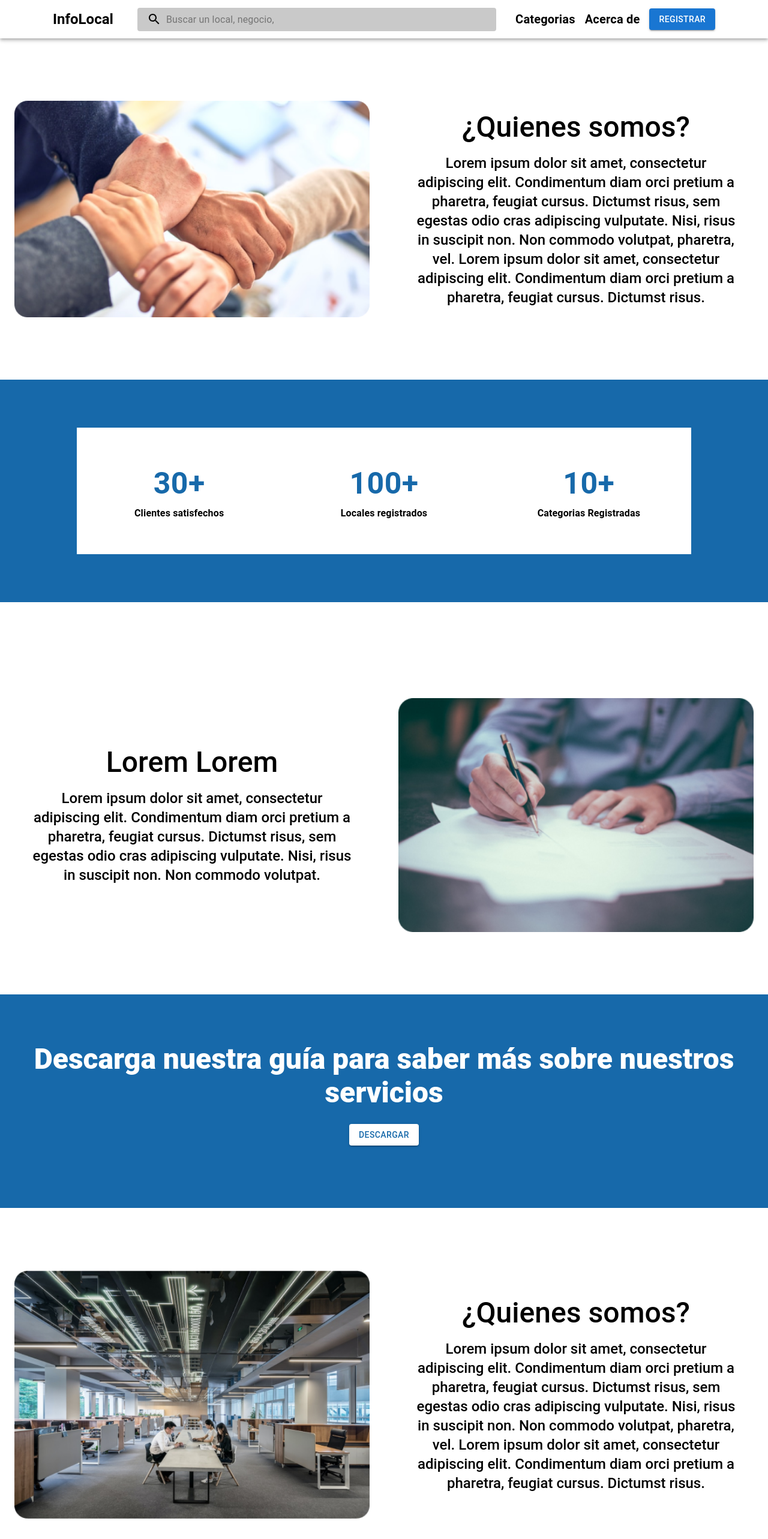
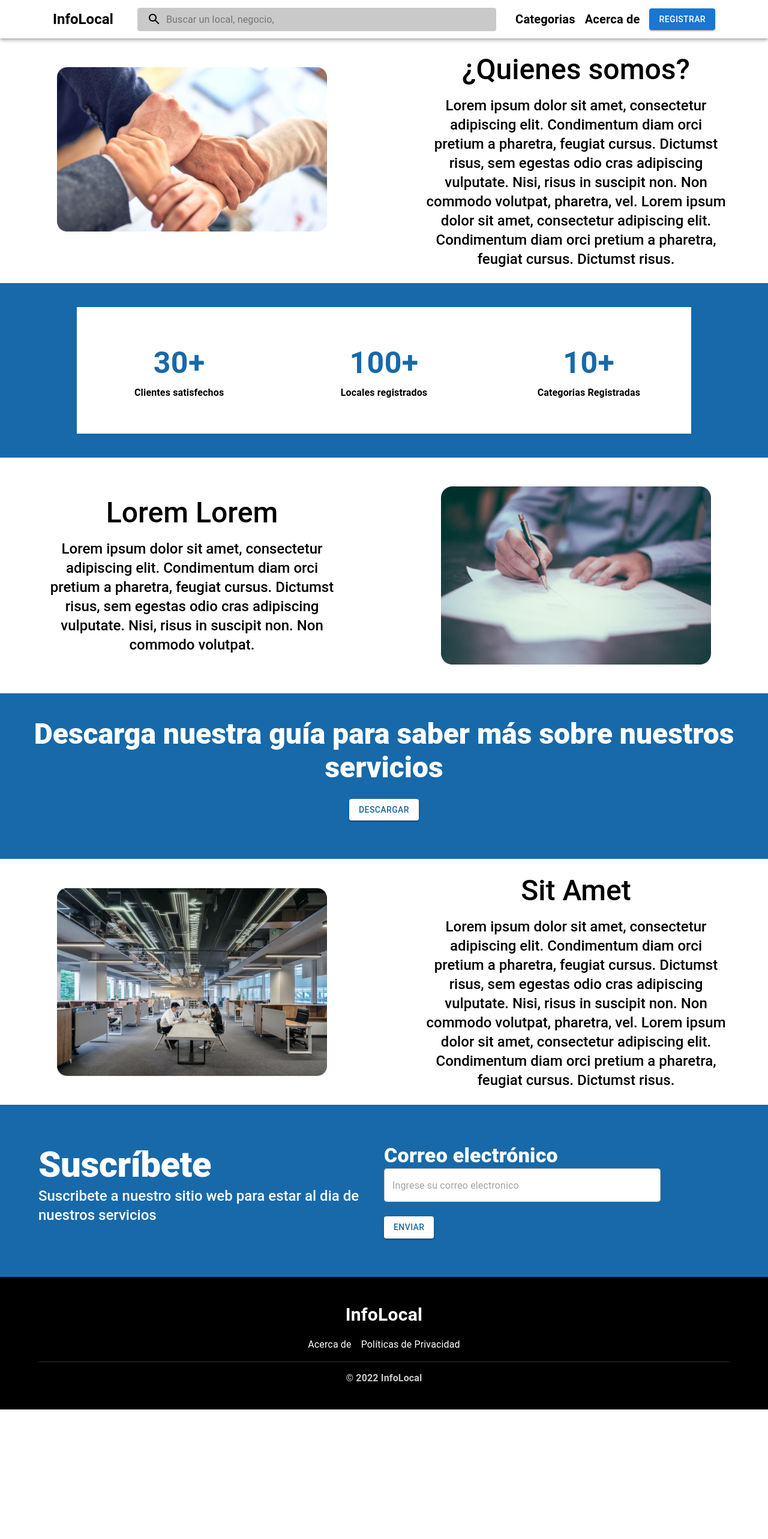
Before and after one commit to brayanduranvelasquez/info-local, a React (Vite) app: page /about in a window 1280 px wide. Shown: the top 2566 px of the page at 60% size. After the commit the page ends 2350 px from the top, so only its background shows below. Built offline with nearby package versions, Linux system fonts and the light colour scheme.

Commit message:
fix: about us center and padding

```diff
--- a/src/pages/about/index.tsx
+++ b/src/pages/about/index.tsx
@@ -12,11 +12,11 @@ export default function AboutPage() {
     <>
       <Header />
 
-      <Box sx={{ minHeight: '100%', color: '#000', textAlign: 'center', paddingY: 10 }}>
+      <Box sx={{ minHeight: '100%', color: '#000', textAlign: 'center', paddingY: 3 }}>
         <Grid container direction="row">
           <Grid item xs={12} lg={6}>
             <Stack justifyContent="center" alignItems="center" padding={3}>
-              <Box component="img" src={image1} width="100%" />
+              <Box component="img" src={image1} maxWidth="100%" loading="lazy" sx={{ maxWidth: 450 }} />
             </Stack>
           </Grid>
           <Grid item xs={12} lg={6} display="flex" justifyContent="center" alignItems="center">
@@ -25,19 +25,21 @@ export default function AboutPage() {
                 ¿Quienes somos?
               </Typography>
               <Box sx={{ maxWidth: '550px' }}>
+                <Container>
                   <Typography variant="h5" fontWeight={500}>
                     Lorem ipsum dolor sit amet, consectetur adipiscing elit. Condimentum diam orci pretium a pharetra,
                     feugiat cursus. Dictumst risus, sem egestas odio cras adipiscing vulputate. Nisi, risus in suscipit
                     non. Non commodo volutpat, pharetra, vel. Lorem ipsum dolor sit amet, consectetur adipiscing elit.
                     Condimentum diam orci pretium a pharetra, feugiat cursus. Dictumst risus.
                   </Typography>
+                </Container>
               </Box>
             </Stack>
           </Grid>
         </Grid>
       </Box>
 
-      <Box sx={{ minHeight: '100%', background: '#1769AA', color: '#fff', textAlign: 'center', paddingY: 10 }}>
+      <Box sx={{ minHeight: '100%', background: '#1769AA', color: '#fff', textAlign: 'center', paddingY: 5 }}>
         <Stack justifyContent="center" alignItems="center">
           <Box sx={{ width: '80%', height: '100%', background: '#fff', color: '#000', paddingY: 5 }}>
             <Grid container direction="row" sx={{ height: '100%' }}>
@@ -100,31 +102,33 @@ export default function AboutPage() {
         </Stack>
       </Box>
 
-      <Box sx={{ minHeight: '100%', color: '#000', textAlign: 'center', paddingY: 10 }}>
-        <Grid container direction="row" paddingTop={7}>
+      <Box sx={{ minHeight: '100%', color: '#000', textAlign: 'center', paddingY: 3 }}>
+        <Grid container direction="row">
           <Grid item xs={12} lg={6} display="flex" justifyContent="center" alignItems="center">
             <Stack justifyContent="center" alignItems="center" gap={2}>
               <Typography variant="h3" fontWeight={500}>
                 Lorem Lorem
               </Typography>
               <Box sx={{ maxWidth: '550px' }}>
+                <Container>
                   <Typography variant="h5" fontWeight={500}>
                     Lorem ipsum dolor sit amet, consectetur adipiscing elit. Condimentum diam orci pretium a pharetra,
                     feugiat cursus. Dictumst risus, sem egestas odio cras adipiscing vulputate. Nisi, risus in suscipit
                     non. Non commodo volutpat.
                   </Typography>
+                </Container>
               </Box>
             </Stack>
           </Grid>
           <Grid item xs={12} lg={6}>
             <Stack justifyContent="center" alignItems="center" padding={3}>
-              <Box component="img" src={image2} width="100%" />
+              <Box component="img" src={image2} width="100%" loading="lazy" sx={{ maxWidth: 450 }} />
             </Stack>
           </Grid>
         </Grid>
       </Box>
 
-      <Box sx={{ minHeight: '100%', background: '#1769AA', color: '#fff', textAlign: 'center', paddingY: 10 }}>
+      <Box sx={{ minHeight: '100%', background: '#1769AA', color: '#fff', textAlign: 'center', paddingY: 5 }}>
         <Stack justifyContent="center" alignItems="center">
           <Typography variant="h3" fontWeight={800}>
             Descarga nuestra guía para saber más sobre nuestros servicios
@@ -135,36 +139,38 @@ export default function AboutPage() {
         </Stack>
       </Box>
 
-      <Box sx={{ minHeight: '100%', color: '#000', textAlign: 'center', paddingY: 10 }}>
+      <Box sx={{ minHeight: '100%', color: '#000', textAlign: 'center', paddingY: 3 }}>
         <Grid container direction="row">
           <Grid item xs={12} lg={6}>
             <Stack justifyContent="center" alignItems="center" padding={3}>
-              <Box component="img" src={image3} width="100%" />
+              <Box component="img" src={image3} width="100%" loading="lazy" sx={{ maxWidth: 450 }} />
             </Stack>
           </Grid>
           <Grid item xs={12} lg={6} display="flex" justifyContent="center" alignItems="center">
             <Stack justifyContent="center" alignItems="center" gap={2}>
               <Typography variant="h3" fontWeight={500}>
-                ¿Quienes somos?
+                Sit Amet
               </Typography>
               <Box sx={{ maxWidth: '550px' }}>
+                <Container>
                   <Typography variant="h5" fontWeight={500}>
                     Lorem ipsum dolor sit amet, consectetur adipiscing elit. Condimentum diam orci pretium a pharetra,
                     feugiat cursus. Dictumst risus, sem egestas odio cras adipiscing vulputate. Nisi, risus in suscipit
                     non. Non commodo volutpat, pharetra, vel. Lorem ipsum dolor sit amet, consectetur adipiscing elit.
                     Condimentum diam orci pretium a pharetra, feugiat cursus. Dictumst risus.
                   </Typography>
+                </Container>
               </Box>
             </Stack>
           </Grid>
         </Grid>
       </Box>
 
-      <Box sx={{ minHeight: '100%', background: '#1769AA', color: '#fff', paddingY: 10 }}>
+      <Box sx={{ minHeight: '100%', background: '#1769AA', color: '#fff', paddingY: 5 }}>
         <Container>
           <Grid container direction="row">
             <Grid item xs={12} md={6}>
-              <Stack>
+              <Stack marginTop={3}>
                 <Typography variant="h2" fontWeight={800}>
                   Suscríbete
                 </Typography>
@@ -177,7 +183,7 @@ export default function AboutPage() {
             </Grid>
 
             <Grid item xs={12} md={6}>
-              <Stack>
+              <Stack marginTop={3}>
                 <Typography variant="h4" fontWeight={800}>
                   Correo electrónico
                 </Typography>
```
Lines whose indentation alone changed are shown as unchanged.
